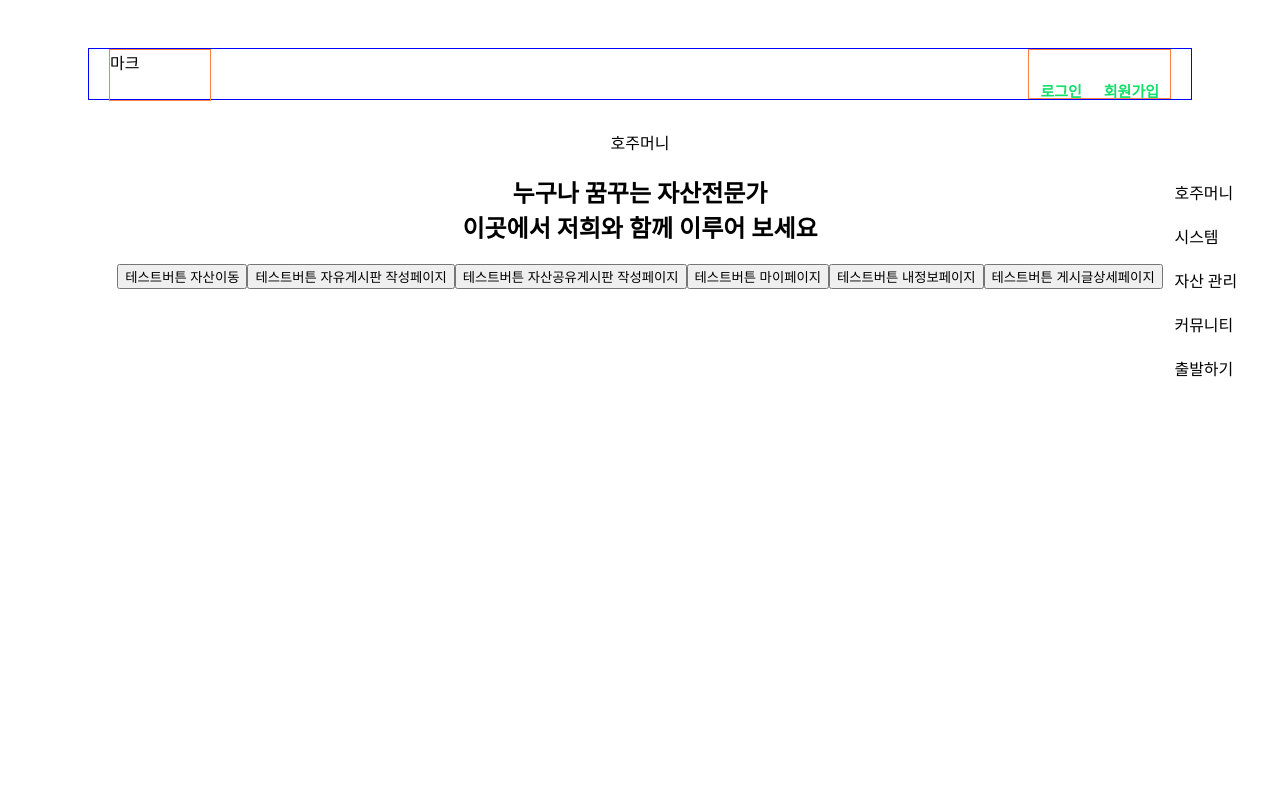
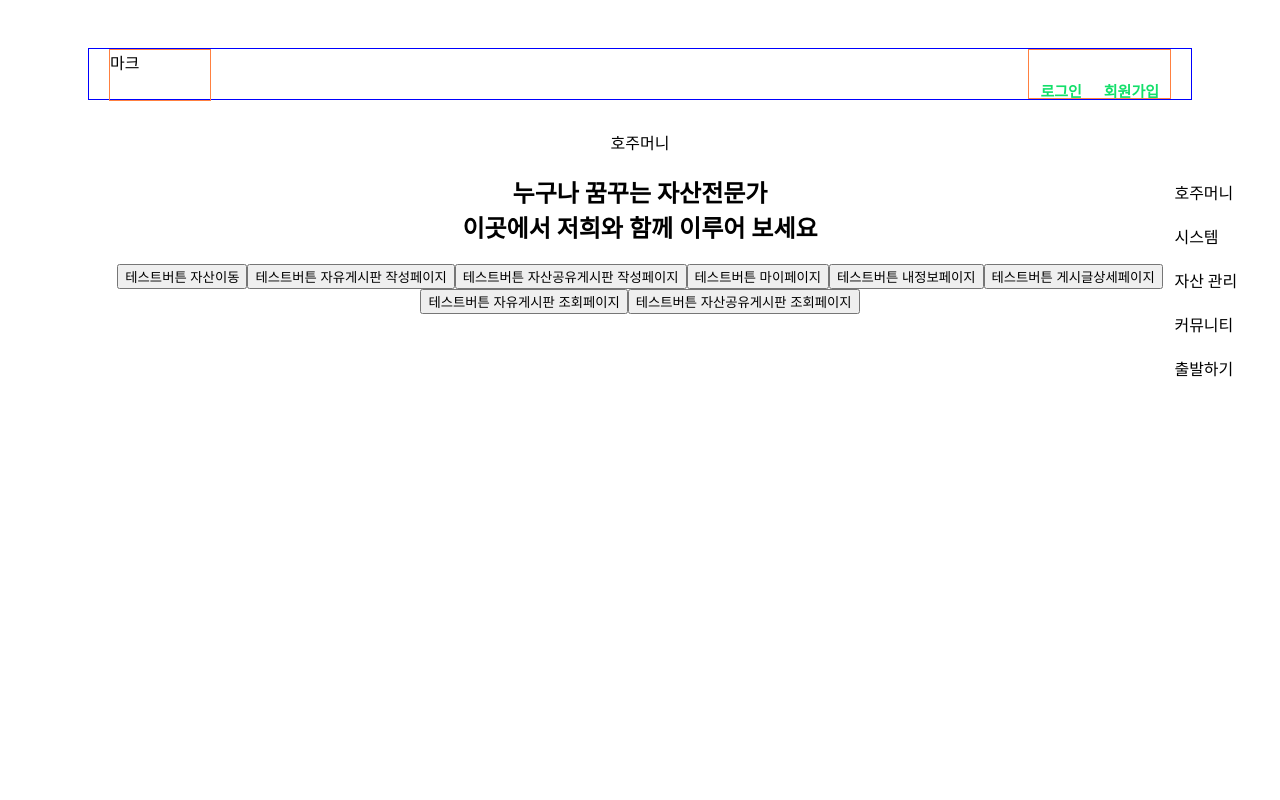
Before and after one commit to codestates-seb/seb40_main_024, a React (Create React App) app in the folder front/: page / in a window 1280 px wide. Shown: the top 800 px of the page. Built offline with nearby package versions, Linux system fonts and the light colour scheme.

Commit message:
feat: 테스트버튼 추가

```diff
--- a/front/src/Component/MainMiddle.js
+++ b/front/src/Component/MainMiddle.js
@@ -37,10 +37,10 @@ const Middle = () => {
           이곳에서 저희와 함께 이루어 보세요
         </h2>
         <button onClick={() => navigate('/asset')}>테스트버튼 자산이동</button>
-        <button onClick={() => navigate('/freecommunitypost')}>
+        <button onClick={() => navigate('/freeboardpost')}>
           테스트버튼 자유게시판 작성페이지
         </button>
-        <button onClick={() => navigate('/sharecommunitypost')}>
+        <button onClick={() => navigate('/shareboardpost')}>
           테스트버튼 자산공유게시판 작성페이지
         </button>
         <button onClick={() => navigate('/mypage')}>
@@ -51,6 +51,12 @@ const Middle = () => {
         </button>
         <button onClick={() => navigate('/boardcontentpage')}>
           테스트버튼 게시글상세페이지
+        </button>
+        <button onClick={() => navigate('/freeboard')}>
+          테스트버튼 자유게시판 조회페이지
+        </button>
+        <button onClick={() => navigate('/assetboard')}>
+          테스트버튼 자산공유게시판 조회페이지
         </button>
       </div>
       <div id="2" className="div2">
```
